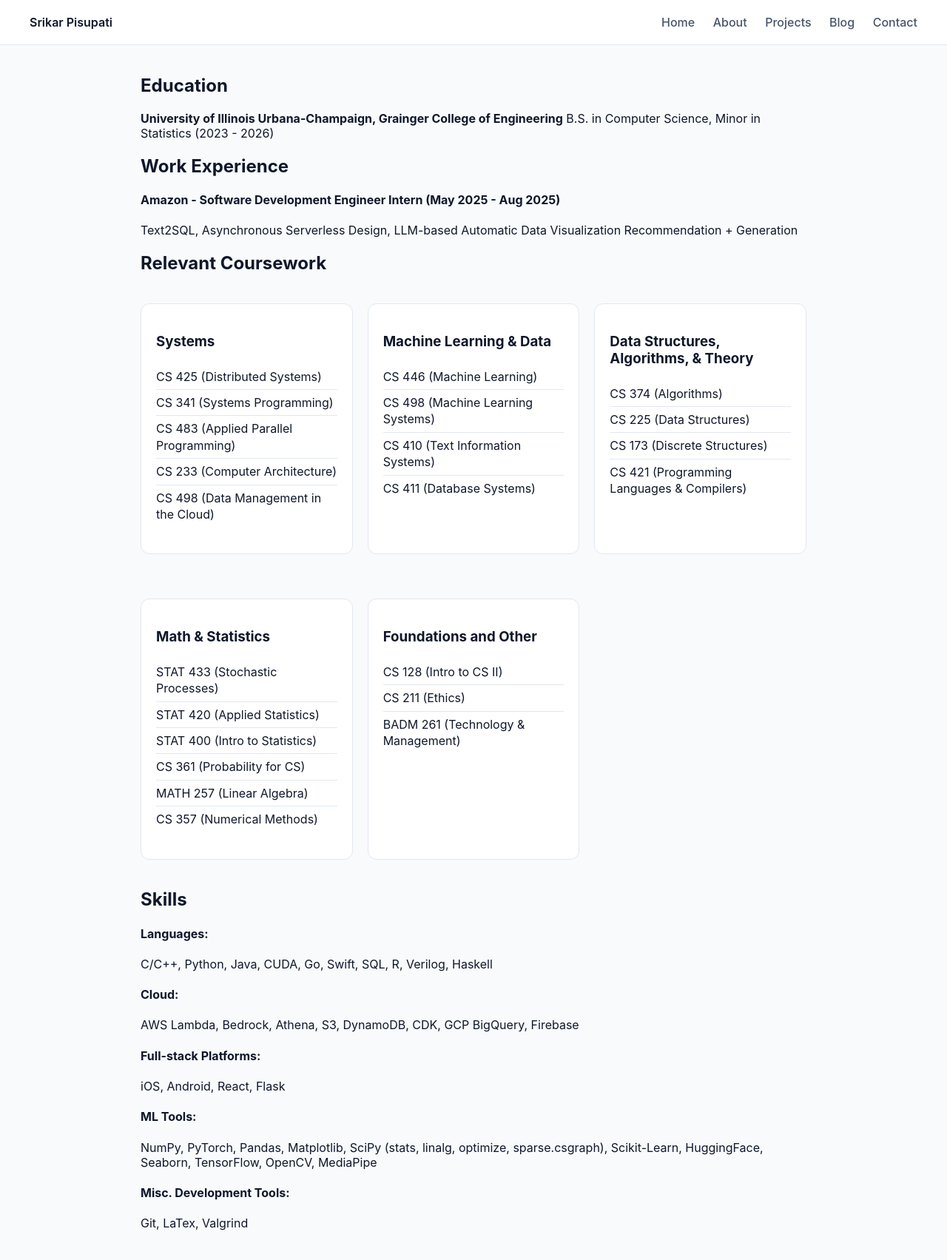
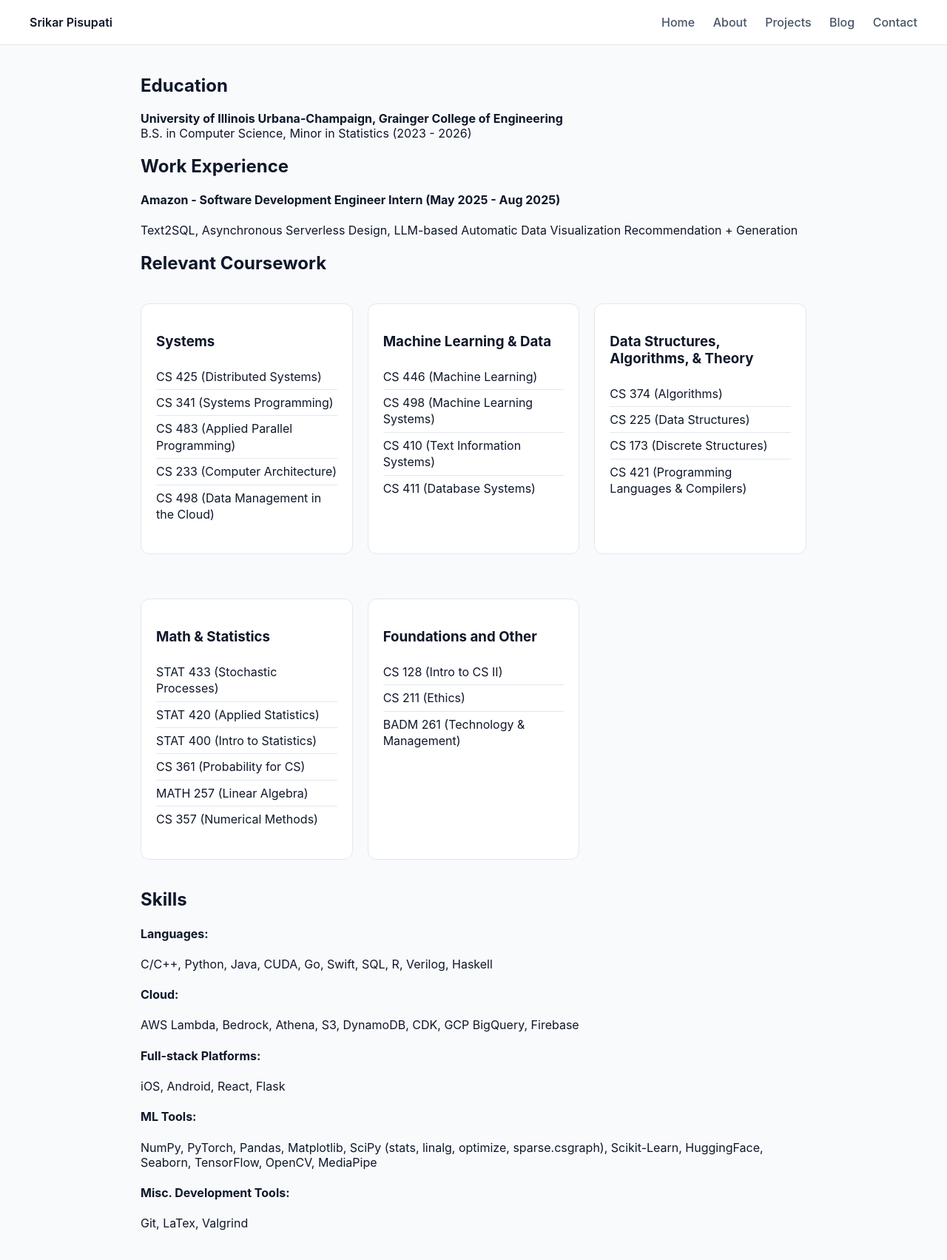
Before and after one commit to srikarpisupati/srikarpisupati.github.io, a Jekyll site: the page built from about.md, in a window 1280 px wide. Shown: the whole page at 74% size. Built offline with Jekyll 4.4.1, drawn with Linux system fonts in a browser that asks for light colours.

```diff
--- a/about.md
+++ b/about.md
@@ -7,7 +7,7 @@ permalink: /about/
 ## Education
 
 **University of Illinois Urbana-Champaign, Grainger College of Engineering**
-B.S. in Computer Science, Minor in Statistics (2023 - 2026)
+<br>B.S. in Computer Science, Minor in Statistics (2023 - 2026)
 
 ## Work Experience
 
```
